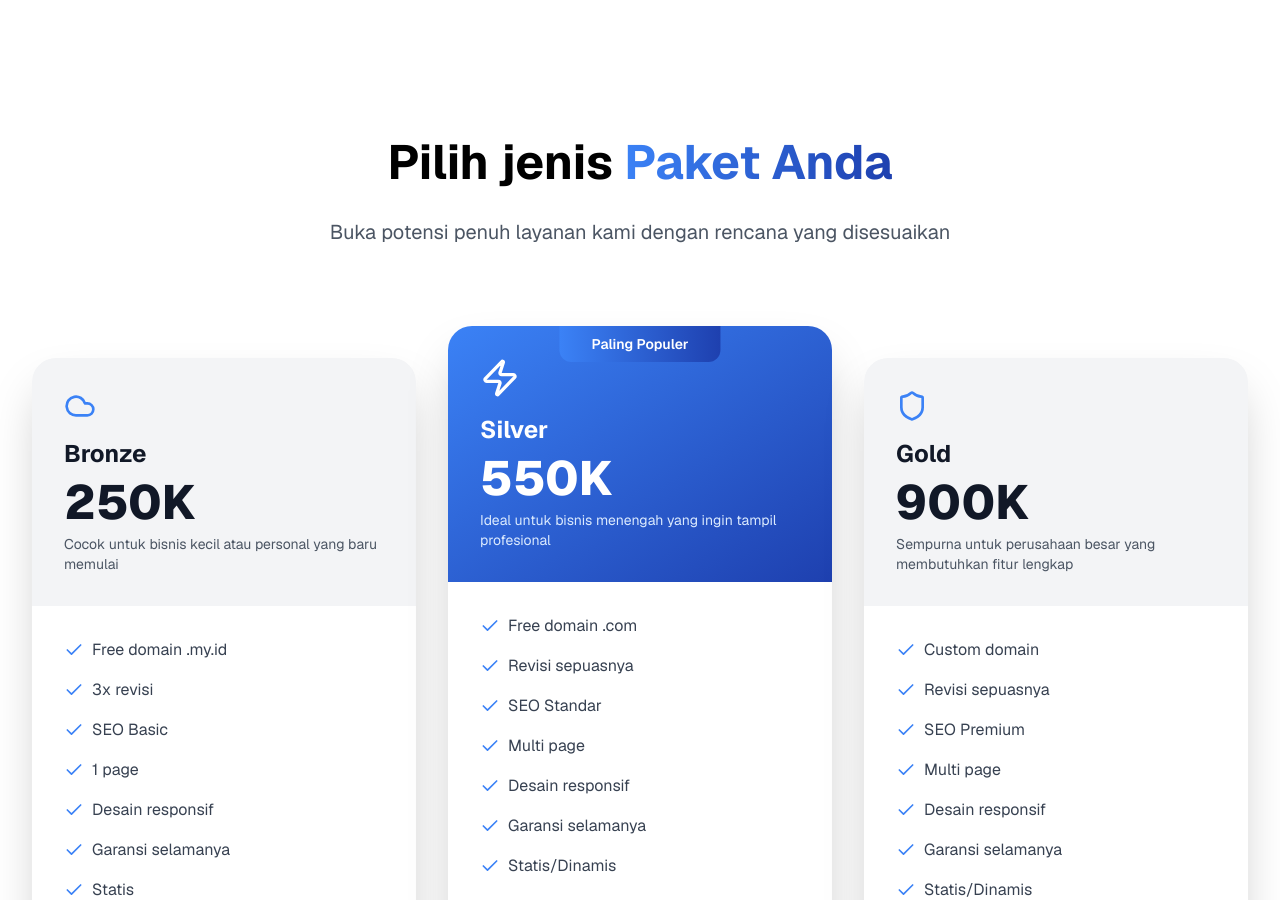
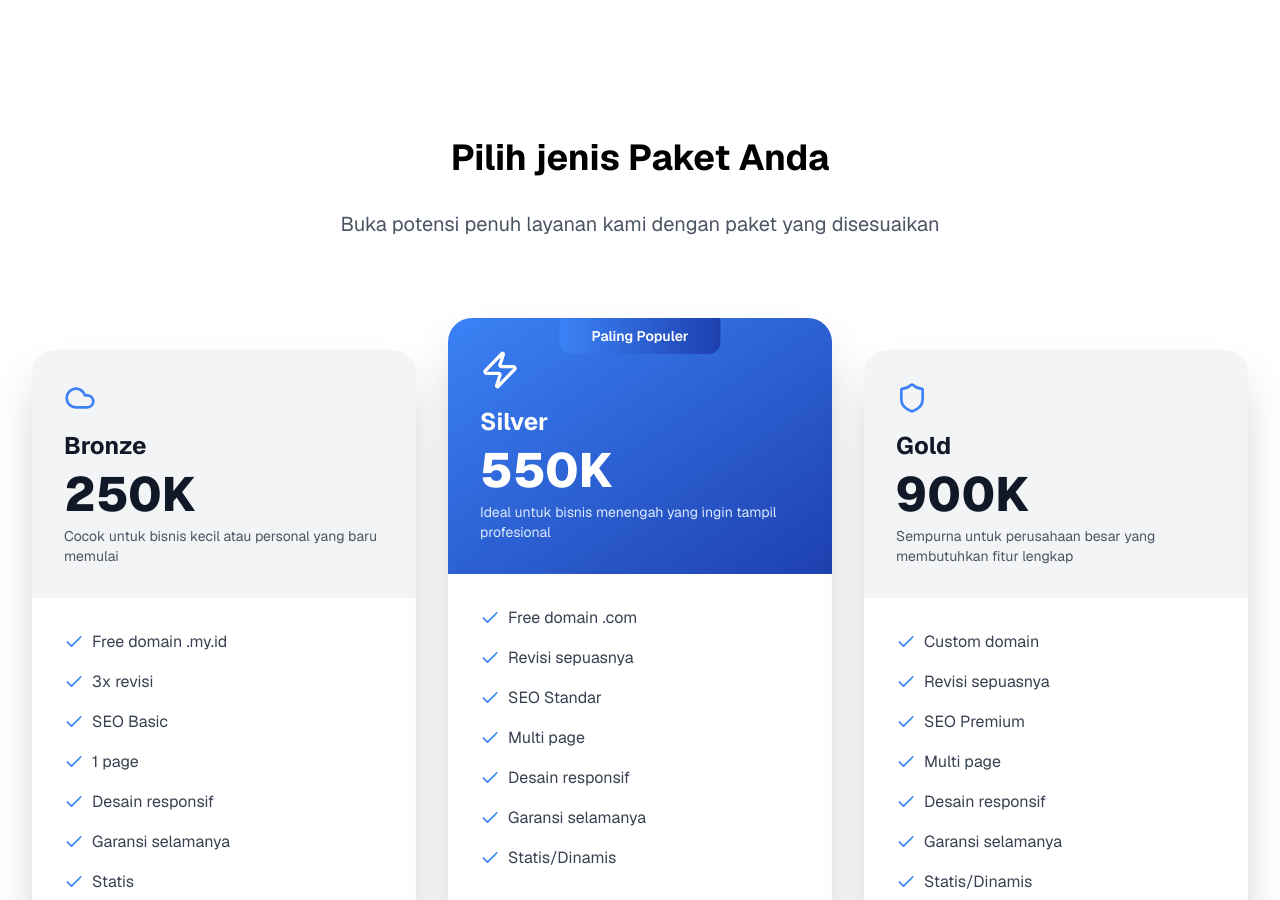
Before and after one commit to arkhanardana/websitein, a Next.js app: page / in a window 1280 px wide. Shown: the part 2380-3280 px from the top of the page. Built offline with nearby package versions, Linux system fonts and the light colour scheme.

Commit message:
change concistency h2

```diff
--- a/src/components/Pricing.tsx
+++ b/src/components/Pricing.tsx
@@ -41,10 +41,10 @@ export default function Pricing() {
    return (
       <div className="bg-white min-h-screen py-24 px-4 sm:px-6 lg:px-8 scroll-mt-0" id="pricing">
          <div className="max-w-7xl mx-auto">
-            <h2 className="text-5xl font-bold text-black text-center mb-8">
-               Pilih jenis <span className="text-transparent bg-clip-text bg-gradient-to-r from-blue-500 to-blue-800">Paket Anda</span>
+            <h2 className="text-4xl font-bold text-black text-center mb-8">
+               Pilih jenis Paket Anda
             </h2>
-            <p className="text-xl text-gray-600 text-center mb-28">Buka potensi penuh layanan kami dengan rencana yang disesuaikan</p>
+            <p className="text-xl text-gray-600 text-center mb-28">Buka potensi penuh layanan kami dengan paket yang disesuaikan</p>
             <div className="grid grid-cols-1 gap-8 lg:grid-cols-3 lg:gap-8">
                {plans.map((plan, index) => (
                   <div
```
